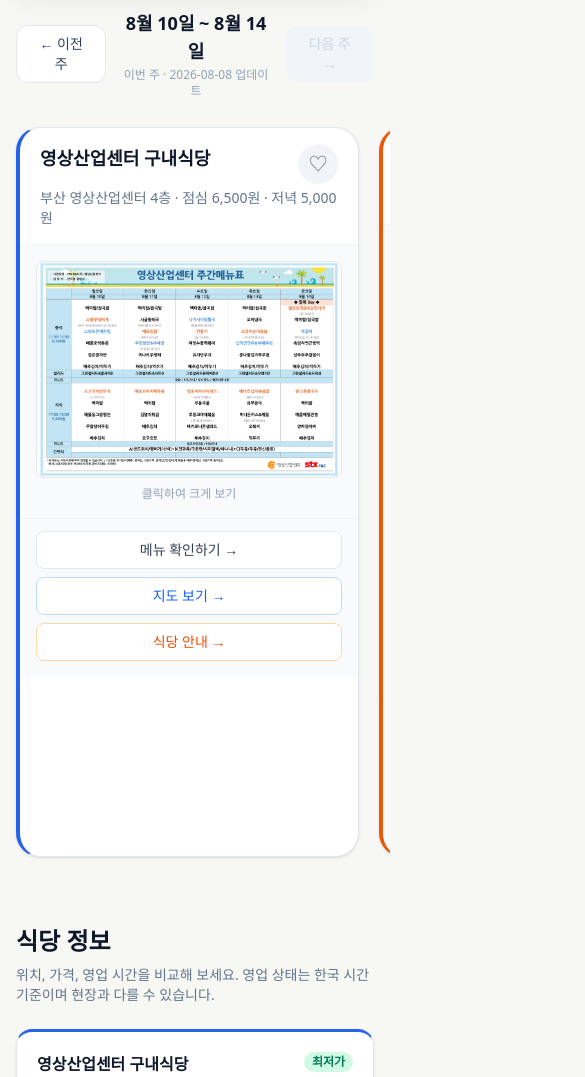
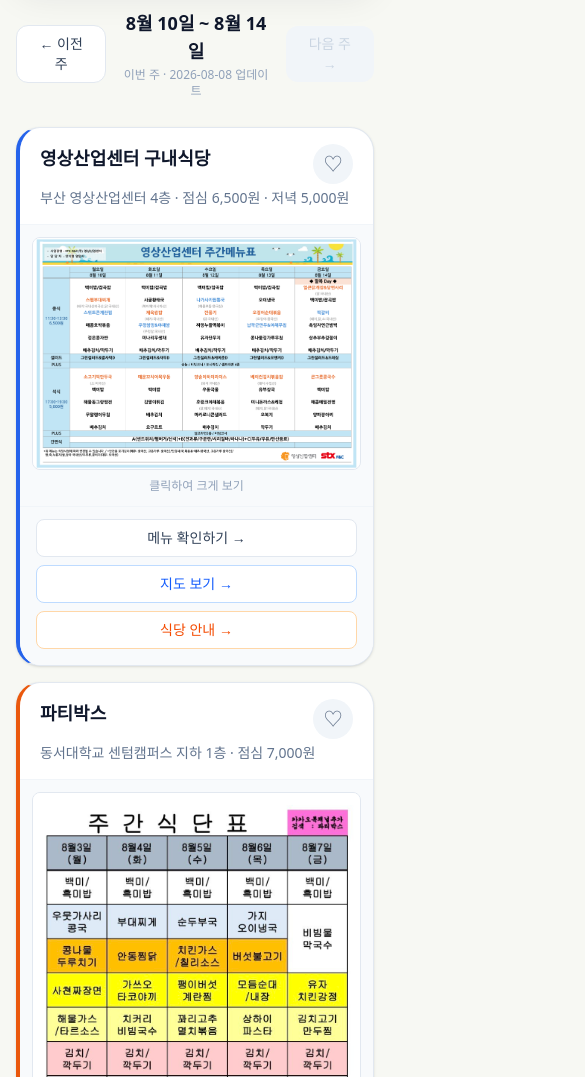
Before and after one commit to kysgh2-afk/centem-cafeteria, a website built with Vite: page index.html in a window 390 px wide. Shown: the part 680-1757 px from the top of the page, 585 px wide, since content can reach past the window. Built offline with nearby package versions, Linux system fonts and the light colour scheme; a web font is replaced by a local one.

Commit message:
fix: stack menu cards on mobile

```diff
--- a/src/style.css
+++ b/src/style.css
@@ -107,11 +107,14 @@ html {
   .hero-title { max-width: 22rem; }
   .section-heading { align-items: flex-start; flex-direction: column; }
   .primary-action { width: 100%; }
-  .menu-toolbar { align-items: stretch; flex-direction: column; top: .25rem; }
+  .menu-toolbar { position: static; align-items: stretch; flex-direction: column; }
   .filter-pills { overflow-x: auto; padding-bottom: .1rem; }
   .filter-pills button { flex: 1 0 auto; }
-  .menu-grid { display: flex; overflow-x: auto; scroll-snap-type: x mandatory; margin-inline: -1rem; padding: .25rem 1rem 1.25rem; }
-  .menu-grid > article { flex: 0 0 min(88vw, 24rem); scroll-snap-align: center; }
+  .menu-grid { display: grid; grid-template-columns: minmax(0, 1fr); overflow: visible; margin: 0; padding: .25rem 0 0; gap: 1rem; scroll-snap-type: none; }
+  .menu-grid > article { width: 100%; min-width: 0; scroll-snap-align: none; }
+  .menu-card:hover { transform: none; }
+  .menu-card figure { padding: .75rem; }
+  .menu-card figure img { height: auto; }
   .menu-board-table { min-width: 460px; }
 }
 
```
